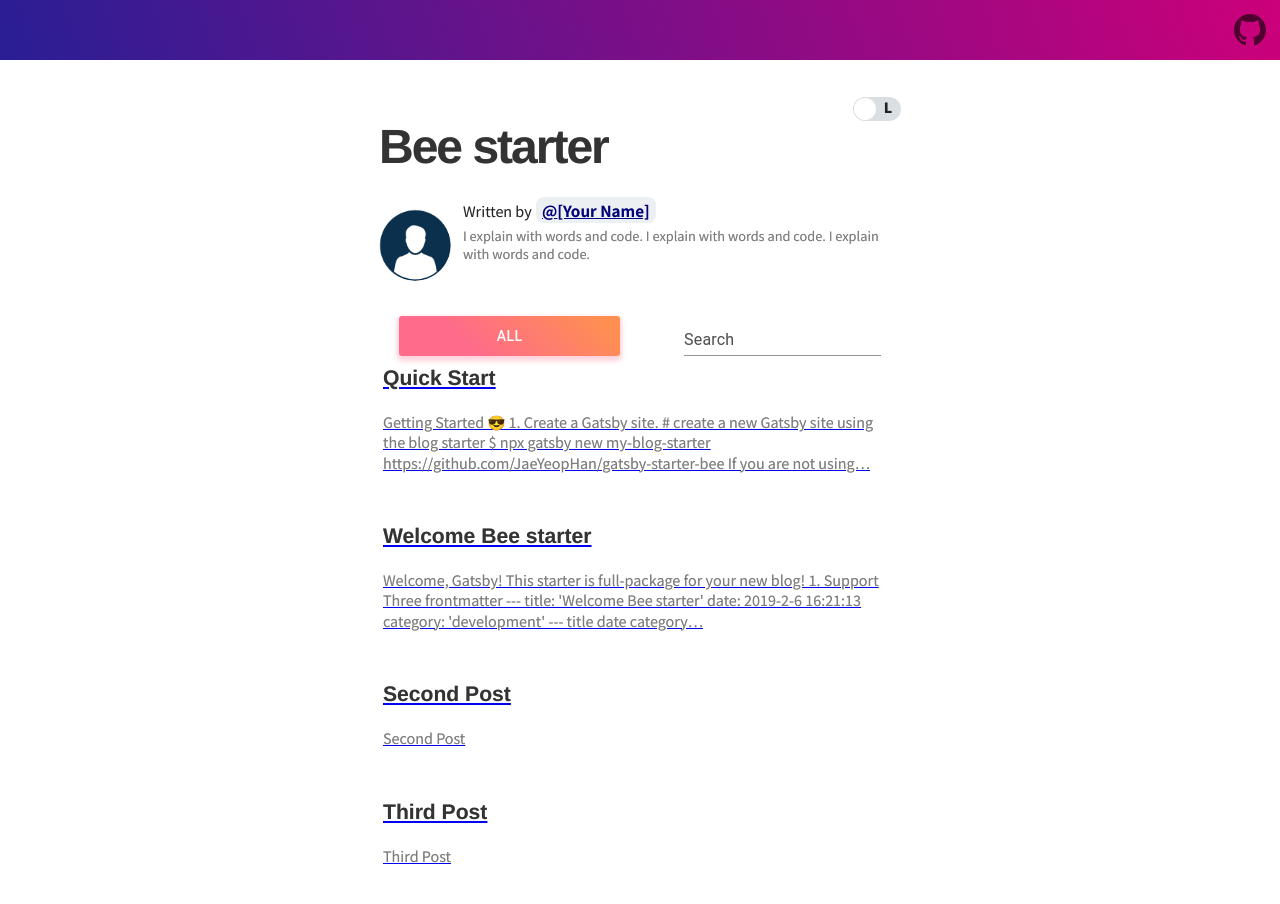
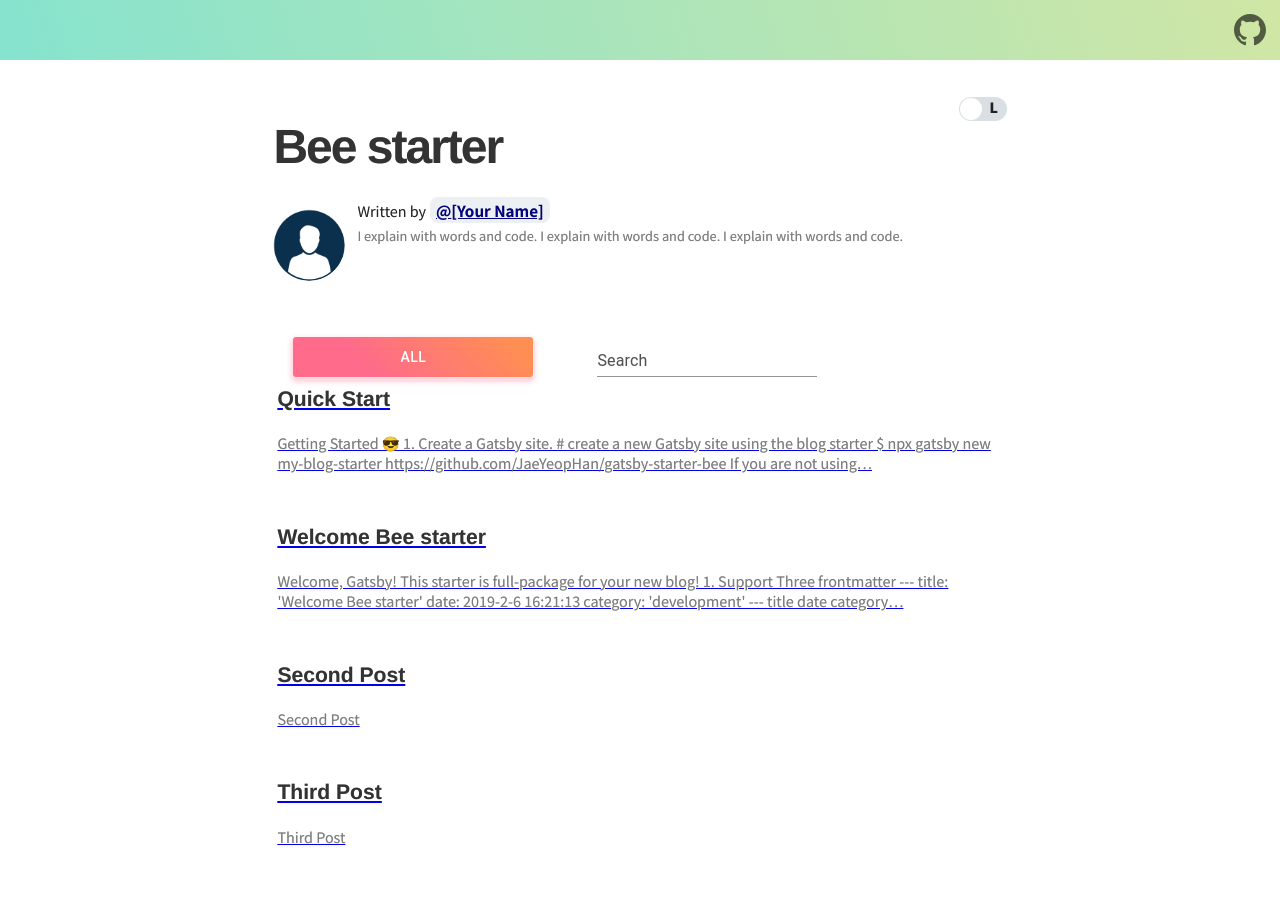
Before and after one commit to renuevo/renuevo_blog, a Gatsby site: page / in a window 1280 px wide. Shown: the top 904 px of the page. Built offline with nearby package versions, Linux system fonts and the light colour scheme; Gatsby itself is replaced by a stand-in of ours; some packages are replaced by stand-ins of ours; what typography-theme-github would draw is missing.

Commit message:
blog_dev

```diff
--- a/package.json
+++ b/package.json
@@ -78,7 +78,7 @@
     "lint": "eslint --ext .js,.jsx --ignore-pattern public .",
     "format": "prettier --trailing-comma es5 --no-semi --single-quote --write 'src/**/*.js' 'src/**/*.md'",
     "develop": "gatsby develop",
-    "start":  "npm run develop -host 0.0.0.0",
+    "start": "npm run develop -host 0.0.0.0",
     "build": "gatsby build",
     "lh": "lighthousebot",
     "fix-semi": "eslint --quiet --ignore-pattern node_modules --ignore-pattern public --parser babel-eslint --no-eslintrc --rule '{\"semi\": [2, \"never\"], \"no-extra-semi\": [2]}' --fix gatsby-node.js"
--- a/src/components/category/index.jsx
+++ b/src/components/category/index.jsx
@@ -7,7 +7,7 @@ import TextField from '@material-ui/core/TextField'
 import './index.scss'
 import MenuItem from "@material-ui/core/MenuItem";
 
-export const Category = ({categories, category, selectCategory}) => {
+export const Category = ({categories, category, selectCategory, searchEvent}) => {
     const [anchorEl, setAnchorEl] = useState(null)
     const [filterCategory, setFilterCategory] = useState("All")
 
@@ -20,6 +20,7 @@ export const Category = ({categories, category, selectCategory}) => {
         if (!(title instanceof Object))
             setFilterCategory(title)
     }
+
 
     return (
         <div
@@ -60,6 +61,7 @@ export const Category = ({categories, category, selectCategory}) => {
                 label="Search"
                 type="search"
                 margin="normal"
+                onChange={searchEvent('Search')}
             />
         </div>
     )
--- a/src/components/category/index.scss
+++ b/src/components/category/index.scss
@@ -1,8 +1,8 @@
 @import '../../styles/variables.scss';
 
 .category-container {
-  position: sticky;
-  position: -webkit-sticky;
+//  position: sticky;
+//  position: -webkit-sticky;
   display: flex;
   top: 0;
   line-height: 0;
@@ -11,6 +11,8 @@
   overflow: -moz-scrollbars-none; // Firefox
   z-index: 1;
   padding: 6px 20px;
+  box-sizing: content-box;
+  margin-top: 50px;
 
   .filter-button {
     width: 15rem;
@@ -36,20 +38,24 @@
       margin-top: 5px;
     }
 
-    .MuiFormLabel-root.Mui-focused{
-      color:#FE6B8B;
+    .MuiFormLabel-root.Mui-focused {
+      color: #FE6B8B;
     }
 
-    .MuiInput-underline:after{
-      border-bottom:2px solid #FE6B8B;
+    .MuiInput-underline:after {
+      border-bottom: 2px solid #FE6B8B;
     }
 
     .MuiInputLabel-shrink {
       transform: translate(0, 8px) scale(0.70);
     }
 
-    .MuiInputBase-input{
+    .MuiInputBase-input {
       padding: 6px 0 5px;
+    }
+
+    .MuiAppBar.root {
+      box-sizing: border-box;
     }
   }
 }
--- a/src/components/contents/index.jsx
+++ b/src/components/contents/index.jsx
@@ -4,15 +4,19 @@ import { ThumbnailContainer } from '../thumbnail-container'
 import { ThumbnailItem } from '../thumbnail-item'
 import { CATEGORY_TYPE } from '../../constants'
 
-export const Contents = ({ posts, countOfInitialPost, count, category }) => {
+export const Contents = ({ posts, countOfInitialPost, count, category, searchKeyword }) => {
   const refinedPosts = useMemo(() =>
     posts
       .filter(
         ({ node }) =>
           category === CATEGORY_TYPE.ALL ||
           node.frontmatter.category === category
-      )
-      .slice(0, count * countOfInitialPost)
+      ).filter(
+        ({ node }) =>
+          searchKeyword === "" ||
+          node.excerpt.toLowerCase().includes(searchKeyword)||
+          node.frontmatter.title.toLowerCase().includes(searchKeyword)
+      ).slice(0, count * countOfInitialPost)
   )
 
   return (
--- a/src/layout/index.jsx
+++ b/src/layout/index.jsx
@@ -18,7 +18,7 @@ export const Layout = ({ location, title, children }) => {
         style={{
           marginLeft: `auto`,
           marginRight: `auto`,
-          maxWidth: rhythm(24),
+          maxWidth: `60vw`,
           padding: `${rhythm(1.5)} ${rhythm(3 / 4)}`,
         }}
       >
--- a/src/pages/index.js
+++ b/src/pages/index.js
@@ -29,6 +29,7 @@ export default ({ data, location }) => {
   const [count, setCount] = useState(initialCount)
   const countRef = useRef(count)
   const [category, setCategory] = useState(initialCategory)
+  const [searchKeyword, setKeyword] = useState("")
 
   const { siteMetadata } = data.site
   const { countOfInitialPost } = siteMetadata.configs
@@ -59,6 +60,12 @@ export default ({ data, location }) => {
     ScrollManager.go(DEST_POS)
   }
 
+  const searchEvent = keyword => event => {
+    setKeyword(event.target.value.toLowerCase())
+    ScrollManager.go(DEST_POS)
+  }
+
+
   const onScroll = () => {
     const currentPos = window.scrollY + window.innerHeight
     const isTriggerPos = () => getDistance(currentPos) < BASE_LINE
@@ -79,12 +86,14 @@ export default ({ data, location }) => {
         categories={categories}
         category={category}
         selectCategory={selectCategory}
+        searchEvent={searchEvent}
       />
       <Contents
         posts={posts}
         countOfInitialPost={countOfInitialPost}
         count={count}
         category={category}
+        searchKeyword={searchKeyword}
       />
     </Layout>
   )
--- a/src/styles/dark-theme.scss
+++ b/src/styles/dark-theme.scss
@@ -2,6 +2,7 @@ body.dark {
   background-color: $dark-background-color;
   text-shadow: $dark-text-shadow;
   color: $dark-light-font-color;
+  padding-right: 0 !important;
 
   // home
   .home-header {
--- a/src/styles/light-theme.scss
+++ b/src/styles/light-theme.scss
@@ -1,6 +1,7 @@
 body.light {
   background-color: $light-background-color;
   text-shadow: $light-text-shadow;
+  padding-right: 0 !important;
 
   // home
   .home-header {
--- a/src/styles/variables.scss
+++ b/src/styles/variables.scss
@@ -1,5 +1,5 @@
 // app
-$theme-gradient: linear-gradient(72deg, #291e95, #cc007a);
+$theme-gradient: linear-gradient(72deg, #86E3CE, #D0E6A5);
 $top-header-text-color: #fff;
 
 /**
--- a/src/utils/storage/index.js
+++ b/src/utils/storage/index.js
@@ -27,6 +27,7 @@ export function getCategory(defaultValue) {
   )
 }
 
+
 export function setCategory(val) {
   return setValueToSessionStorage(`${SESSION_STORAGE_KEY}/category`, val)
 }
```
